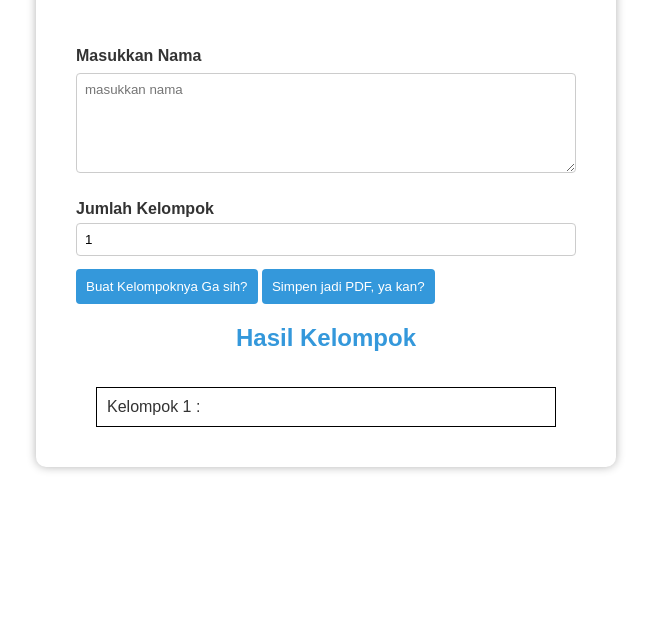
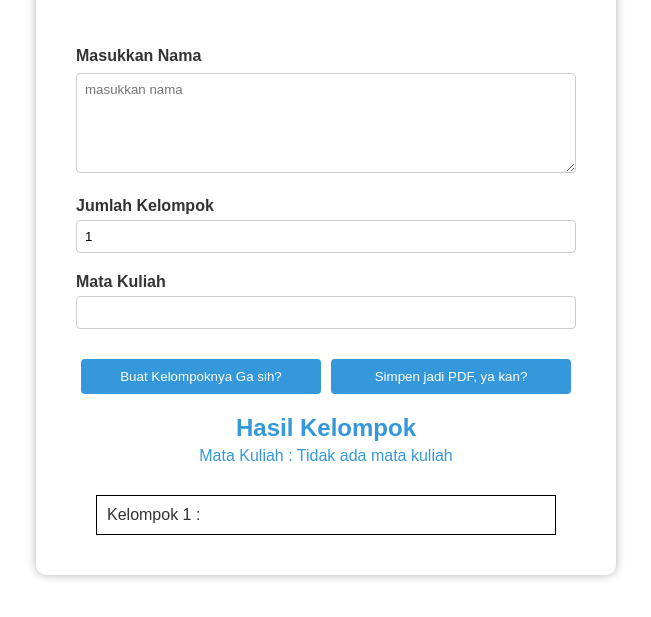
Before and after one commit to edwinSyr/generator-random-group, a plain HTML site: page index.html in a window 1280 px wide. Both pictures are taken after a click on the button "Buat Kelompoknya Ga sih?". Shown: the part 141-758 px from the top of the page, without its empty margins (314-965 px from the left). Drawn offline with Linux system fonts and the light colour scheme.

Commit message:
index.html

```diff
--- a/index.html
+++ b/index.html
@@ -5,7 +5,6 @@
     <meta name="viewport" content="width=device-width, initial-scale=1.0" />
     <title>Random Data Generator</title>
   </head>
-  <script src="https://html2canvas.hertzen.com/dist/html2canvas.min.js"></script>
   <style>
     body {
       font-family: "Arial", sans-serif;
@@ -48,18 +47,29 @@
       height: 100px;
       margin-top: -15px;
     }
+    input {
+      margin-bottom: 20px;
+    }
     textarea,
-    input[type="number"] {
+    input[type="number"],
+    input[type="text"] {
       width: 100%;
       padding: 8px;
       font-family: "Arial", sans-serif;
-      margin-bottom: 3px;
+      /* margin-bottom: 3px; */
       border: 1px solid #ccc;
       border-radius: 4px;
       box-sizing: border-box;
     }
+    .btn {
+      display: flex;
+      justify-content: center;
+      align-items: center;
+    }
 
     button {
+      margin: 0 5px;
+      width: 100%;
       background-color: #3498db;
       color: #fff;
       padding: 10px;
@@ -85,15 +95,11 @@
       align-items: left;
       justify-content: left;
     }
-    footer {
-      text-align: center;
-      background: #2980b9;
-      padding: 10px;
-      color: #fff;
-    }
-    footer p {
-      font-weight: lighter;
-      line-height: 30px;
+    #outputCourse {
+      display: flex;
+      align-items: center;
+      justify-content: center;
+      margin-top: -25px;
     }
   </style>
 
@@ -113,17 +119,22 @@
       <div class="container">
         <label for="numGroups">Jumlah Kelompok </label>
         <input type="number" id="numGroups" placeholder="" min="1" value="1" />
-
-        <button onclick="generateGroups()">Buat Kelompoknya Ga sih?</button>
-        <button onclick="takeOutput()">Simpen jadi PDF, ya kan?</button>
+        <label for="contentCourse">Mata Kuliah</label>
+        <input type="text" id="course" />
+        <div class="btn">
+          <button onclick="generateGroups()">Buat Kelompoknya Ga sih?</button>
+          <button onclick="takeOutput()">Simpen jadi PDF, ya kan?</button>
+        </div>
       </div>
       <h2>Hasil Kelompok</h2>
+      <span id="outputCourse"></span>
       <div>
         <span id="groups"></span>
       </div>
     </div>
     <script>
       function generateGroups() {
+        const inputCourse = document.getElementById("course").value;
         const input = document.getElementById("students").value;
         const numGroups = parseInt(
           document.getElementById("numGroups").value,
@@ -141,12 +152,18 @@
           const groupIndex = i % numGroups;
           groups[groupIndex].push(students[i]);
         }
-        displayGroups(groups);
+        displayGroups(groups, inputCourse);
       }
 
-      function displayGroups(groups) {
+      function displayGroups(groups, inputCourse) {
         const groupsList = document.getElementById("groups");
+        const outputCourse = document.getElementById("outputCourse");
         groupsList.innerHTML = "";
+        outputCourse.textContent = `Mata Kuliah : ${
+          inputCourse || "Tidak ada mata kuliah"
+        }`;
+        outputCourse.style.textAlign = "center";
+        outputCourse.style.color = "#3498db";
 
         groups.forEach((group, index) => {
           const listItem = document.createElement("span");
```
